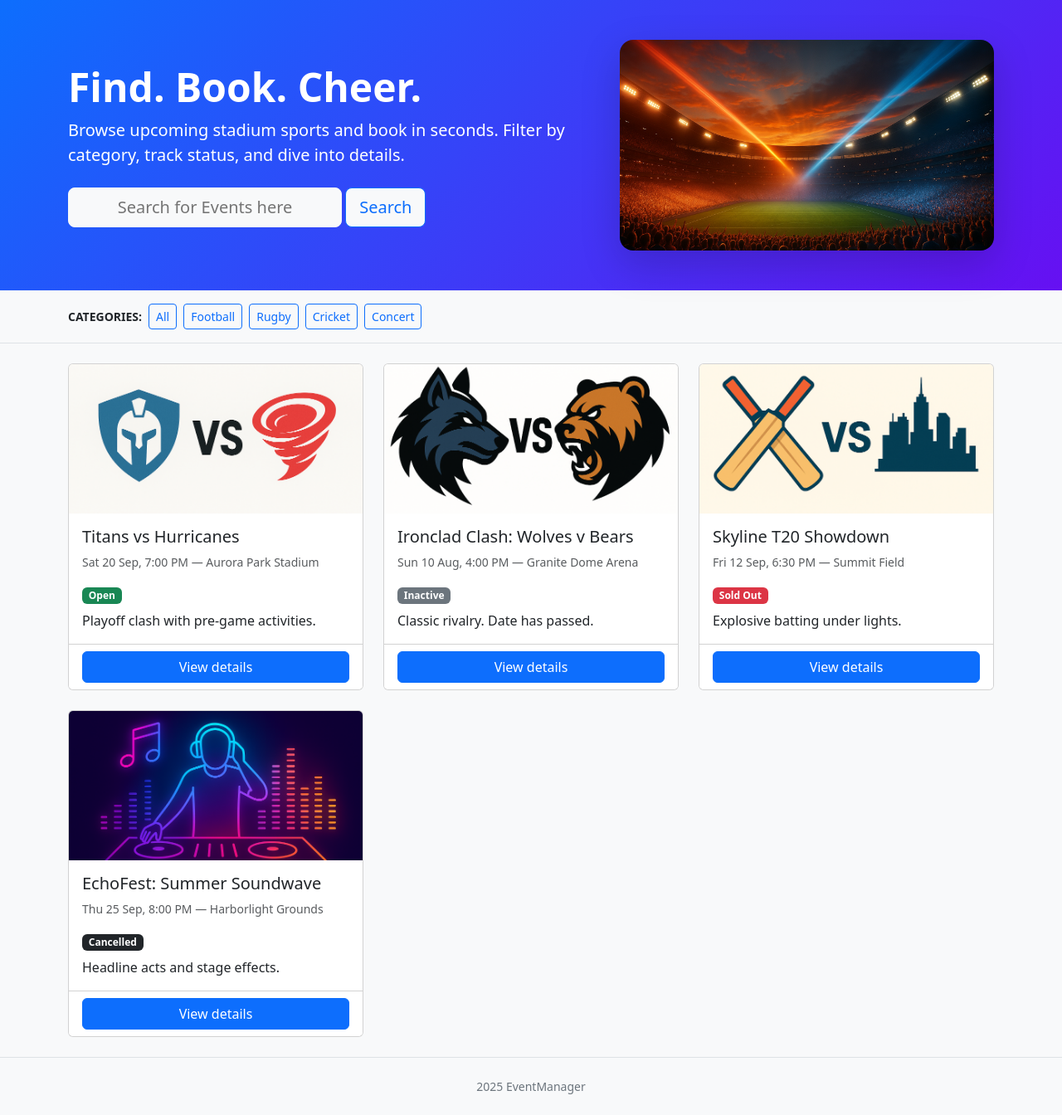
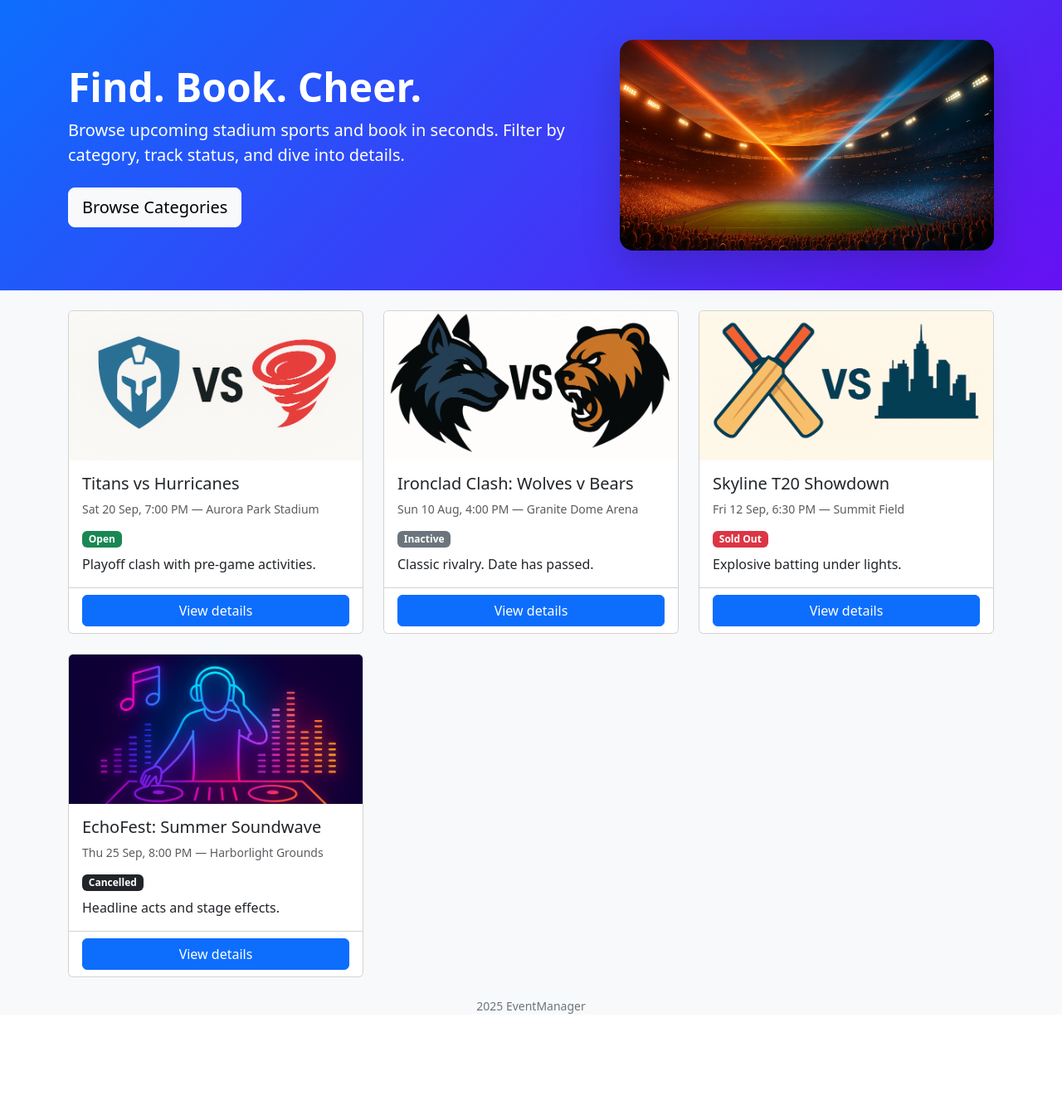
Before and after one commit to vinnie-everton/iab207-at2, a Flask app: template a2_starter_code/projectfile/website/templates/index.html in a window 1280 px wide. Shown: the part 56-1400 px from the top of the page at 83% size. After the commit the page ends 1278 px from the top, so only its background shows below. Run offline with Flask 3, Linux system fonts and the light colour scheme; the template is opened without the code that fills it, so the values that code supplies are empty; some libraries are stand-ins or nearby versions.

Commit message:
Update index.html
index.html updated to extend base.html and use the common header, navbar, hero, and footer blocks.

```diff
--- a/a2_starter_code/projectfile/website/templates/index.html
+++ b/a2_starter_code/projectfile/website/templates/index.html
@@ -1,65 +1,6 @@
-<!doctype html>
-<html lang="en">
-<head>
-  <meta charset="utf-8">
-  <meta name="viewport" content="width=device-width, initial-scale=1">
-  <title>Event Manager — Home</title>
-  <link href="https://cdn.jsdelivr.net/npm/bootstrap@5.3.3/dist/css/bootstrap.min.css" rel="stylesheet">
-  <link href="./static/style/style.css" rel="stylesheet">
-</head>
-<body>
-  <nav class="navbar navbar-expand-lg navbar-dark bg-primary">
-    <div class="container">
-      <a class="navbar-brand" href="index.html">EventManager</a>
-      <button class="navbar-toggler" type="button" data-bs-toggle="collapse" data-bs-target="#nav">
-        <span class="navbar-toggler-icon"></span>
-      </button>
-      <div id="nav" class="collapse navbar-collapse">
-        <ul class="navbar-nav ms-auto">
-          <li class="nav-item"><a class="nav-link active" href="index.html">Home</a></li>
-          <li class="nav-item"><a class="nav-link" href="create.html">Create Event</a></li>
-          <li class="nav-item"><a class="nav-link" href="history.html">My Bookings</a></li>
-        </ul>
-      </div>
-    </div>
-  </nav>
+{% extends "base.html" %}
 
-  <!-- Hero -->
-  <header class="hero bg-hero text-white">
-    <div class="container">
-      <div class="row align-items-center g-4">
-        <div class="col-lg-7">
-          <h1 class="display-5 fw-bold">Find. Book. Cheer.</h1>
-          <p class="lead mb-4">Browse upcoming stadium sports and book in seconds. Filter by category, track status, and dive into details.</p>
-          <!-- Search bar and button-->
-          <div class="search-container">
-            <form>
-              <input class="btn btn-light btn-lg" type="text" name="search" placeholder="Search for Events here">
-              <button class="btn btn-light btn-outline-primary btn-lg" type="submit">Search</button>
-            </form>
-          </div>
-          <!-- old button <a href="#categories" class="btn btn-light btn-lg">Browse Categories</a> -->
-        </div>
-        <div class="col-lg-5 d-none d-lg-block">
-          <div class="ratio ratio-16x9 rounded-4 overflow-hidden shadow-lg hero-img"></div>
-        </div>
-      </div>
-    </div>
-  </header>
-
-  <!-- Categories (static) -->
-  <section id="categories" class="py-3 border-bottom bg-light">
-    <div class="container">
-      <div class="d-flex flex-wrap align-items-center gap-2">
-        <span class="small text-uppercase fw-semibold">Categories:</span>
-        <button class="btn btn-outline-primary btn-sm">All</button>
-        <button class="btn btn-outline-primary btn-sm">Football</button>
-        <button class="btn btn-outline-primary btn-sm">Rugby</button>
-        <button class="btn btn-outline-primary btn-sm">Cricket</button>
-        <button class="btn btn-outline-primary btn-sm">Concert</button>
-      </div>
-    </div>
-  </section>
+  {% block content %}
 
   <!-- Events -->
   <main class="py-4">
@@ -67,7 +8,7 @@
       <div class="row g-4">
         <div class="col-sm-6 col-lg-4">
           <div class="card h-100">
-            <img src="./static/img/event1.jpg" class="card-img-top" alt="Titans vs Hurricanes">
+            <img src="{{ url_for('static', filename= 'img/event1.jpg') }}" class="card-img-top" alt="Titans vs Hurricanes">
             <div class="card-body">
               <h5 class="card-title">Titans vs Hurricanes</h5>
               <p class="small text-muted">Sat 20 Sep, 7:00 PM — Aurora Park Stadium</p>
@@ -75,14 +16,15 @@
               <p class="mb-0 mt-2">Playoff clash with pre-game activities.</p>
             </div>
             <div class="card-footer bg-white">
-              <a href="event.html" class="btn btn-primary w-100">View details</a>
+              <a href="{{ url_for('main.event')}}" class="btn btn-primary w-100">View details</a>
             </div>
           </div>
         </div>
 
         <div class="col-sm-6 col-lg-4">
           <div class="card h-100">
-            <img src="./static/img/event2.jpg" class="card-img-top" alt="Ironclad Clash: Wolves v Bears">
+            <img src="{{ url_for('static', filename= 'img/event2.jpg') }}" class="card-img-top" alt="Ironclad Clash: Wolves v Bears">
+
             <div class="card-body">
               <h5 class="card-title">Ironclad Clash: Wolves v Bears</h5>
               <p class="small text-muted">Sun 10 Aug, 4:00 PM — Granite Dome Arena</p>
@@ -97,7 +39,7 @@
 
         <div class="col-sm-6 col-lg-4">
           <div class="card h-100">
-            <img src="./static/img/event3.jpg" class="card-img-top" alt="Skyline T20 Showdown">
+            <img src="{{ url_for('static', filename= 'img/event3.jpg') }}" class="card-img-top" alt="Skyline T20 Showdown">
             <div class="card-body">
               <h5 class="card-title">Skyline T20 Showdown</h5>
               <p class="small text-muted">Fri 12 Sep, 6:30 PM — Summit Field</p>
@@ -112,7 +54,7 @@
 
         <div class="col-sm-6 col-lg-4">
           <div class="card h-100">
-            <img src="./static/img/event4.jpg" class="card-img-top" alt="EchoFest: Summer Soundwave">
+            <img src= "{{ url_for('static', filename= 'img/event4.jpg') }}" class="card-img-top" alt="EchoFest: Summer Soundwave">
             <div class="card-body">
               <h5 class="card-title">EchoFest: Summer Soundwave</h5>
               <p class="small text-muted">Thu 25 Sep, 8:00 PM — Harborlight Grounds</p>
@@ -129,10 +71,4 @@
     </div>
   </main>
 
-  <footer class="py-4 border-top">
-    <div class="container text-center small">2025 EventManager</div>
-  </footer>
-
-  <script src="https://cdn.jsdelivr.net/npm/bootstrap@5.3.3/dist/js/bootstrap.bundle.min.js"></script>
-</body>
-</html>
+  {% endblock %}
```
